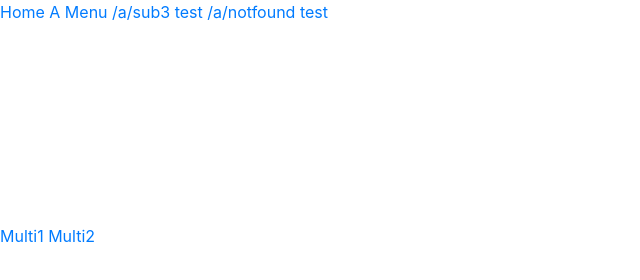
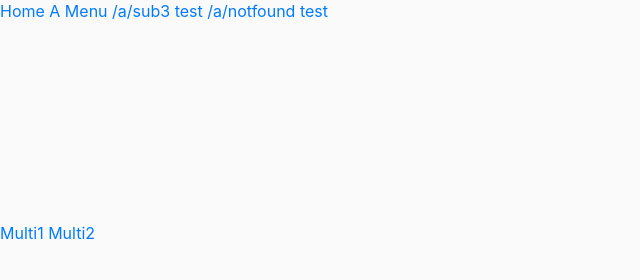
Before and after one commit to sunjoong85/ProgressiveWebApp, a website: page index.html in a window 1280 px wide. Shown: the full height of the page, 0-640 px from the left. Drawn offline with Linux system fonts and the light colour scheme.

Commit message:
update index.html

```diff
--- a/index.html
+++ b/index.html
@@ -13,6 +13,7 @@
 
   <link rel="manifest" href="/manifest.json">
   <link rel="stylesheet" href="/app/lib/bootstrap.min.css"></script>
+  <link rel="stylesheet" href="/app/lib/app.css"></script>
 
   <noscript>
     This site uses JavaScript. Please, make sure your browser to allow JavaScript execution.
```
